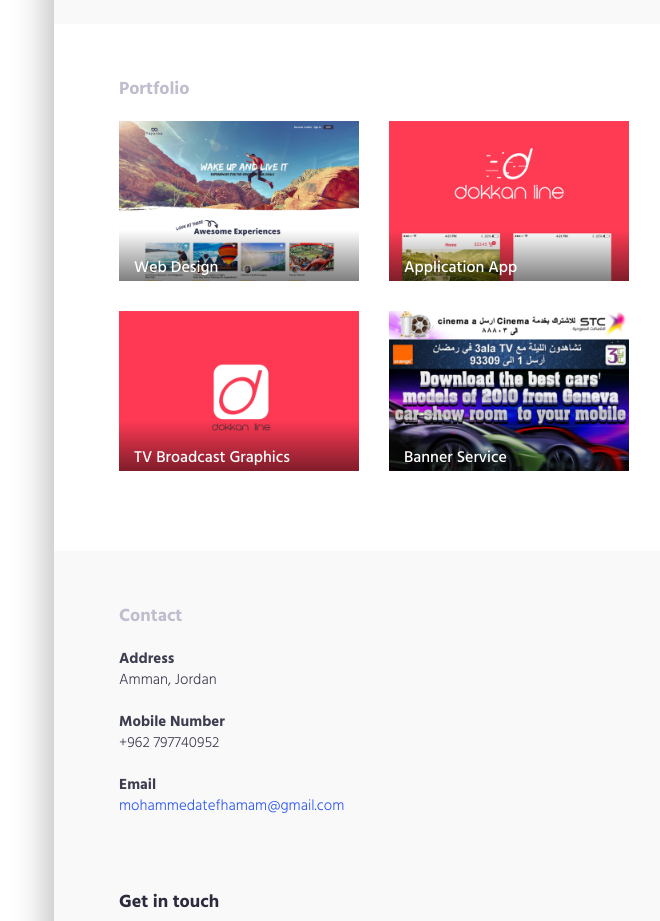
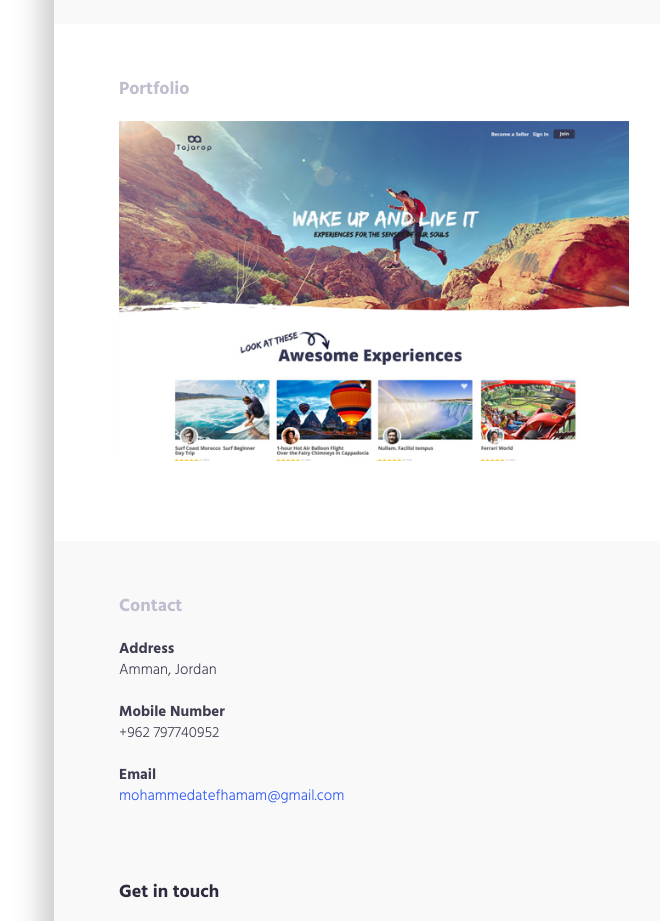
Before and after one commit to Mohammed-Hamam/Mohammed-Hamam.github.io, a plain HTML site: page index.html in a window 1280 px wide. Shown: the part 3500-4421 px from the top of the page, without its empty margins (586-1246 px from the left). Drawn offline with Linux system fonts and the light colour scheme.

Commit message:
Update index.html

```diff
--- a/index.html
+++ b/index.html
@@ -435,54 +435,13 @@
             </div>
         </div>
         <div class="row">
-            <div class="col-md-6">
-                <a class="portfolio-item" href="https://www.coroflot.com/mohammed-hamam/Web-Design">
+            <div class="col-md-12">
+                <a class="portfolio-item" href="https://www.coroflot.com/mohammed-hamam/portfolio">
                     <div class="portfolio-thumb">
                         <img src="img/portfolio-1.jpg" alt="">
                     </div>
 
-                    <div class="portfolio-info">
-                        <h3>Web Design</h3>
-                    </div>
-                    <!-- portfolio-info -->
-                </a>
-                <!-- .portfolio-item -->
-            </div>
-            <div class="col-md-6">
-                <a class="portfolio-item" href="https://www.coroflot.com/mohammed-hamam/Apps-Mobile-Application">
-                    <div class="portfolio-thumb">
-                        <img src="img/portfolio-2.jpg" alt="">
-                    </div>
 
-                    <div class="portfolio-info">
-                        <h3>Application App</h3>
-                    </div>
-                    <!-- portfolio-info -->
-                </a>
-                <!-- .portfolio-item -->
-            </div>
-            <div class="col-md-6">
-                <a class="portfolio-item" href="https://www.coroflot.com/mohammed-hamam/TV-Broadcast-Graphics">
-                    <div class="portfolio-thumb">
-                        <img src="img/portfolio-3.jpg" alt="">
-                    </div>
-
-                    <div class="portfolio-info">
-                        <h3>TV Broadcast Graphics</h3>
-                    </div>
-                    <!-- portfolio-info -->
-                </a>
-                <!-- .portfolio-item -->
-            </div>
-            <div class="col-md-6">
-                <a class="portfolio-item" href="https://www.coroflot.com/mohammed-hamam/Banner-Service">
-                    <div class="portfolio-thumb">
-                        <img src="img/portfolio-4.jpg" alt="">
-                    </div>
-
-                    <div class="portfolio-info">
-                        <h3>Banner Service</h3>
-                    </div>
                     <!-- portfolio-info -->
                 </a>
                 <!-- .portfolio-item -->
```
